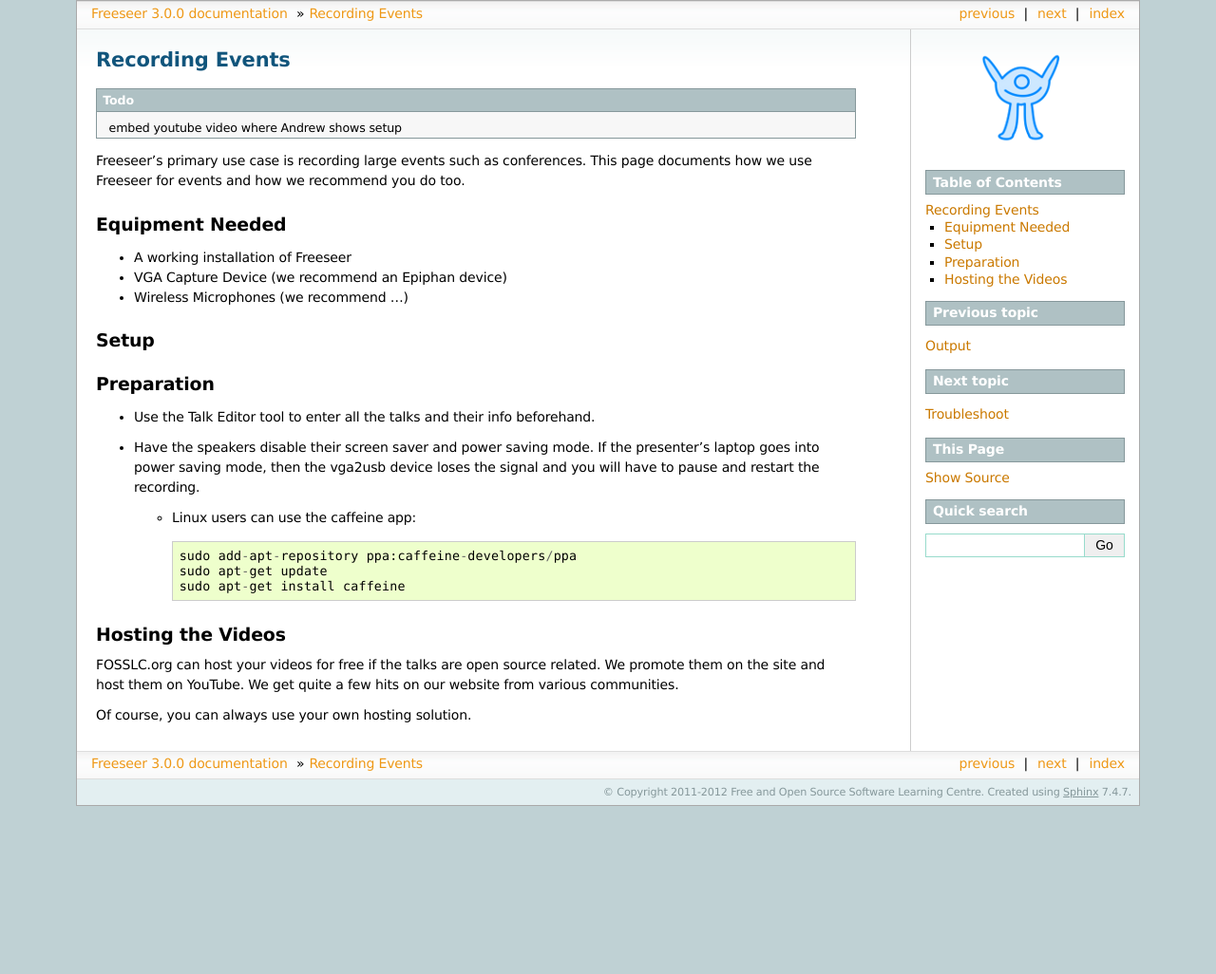
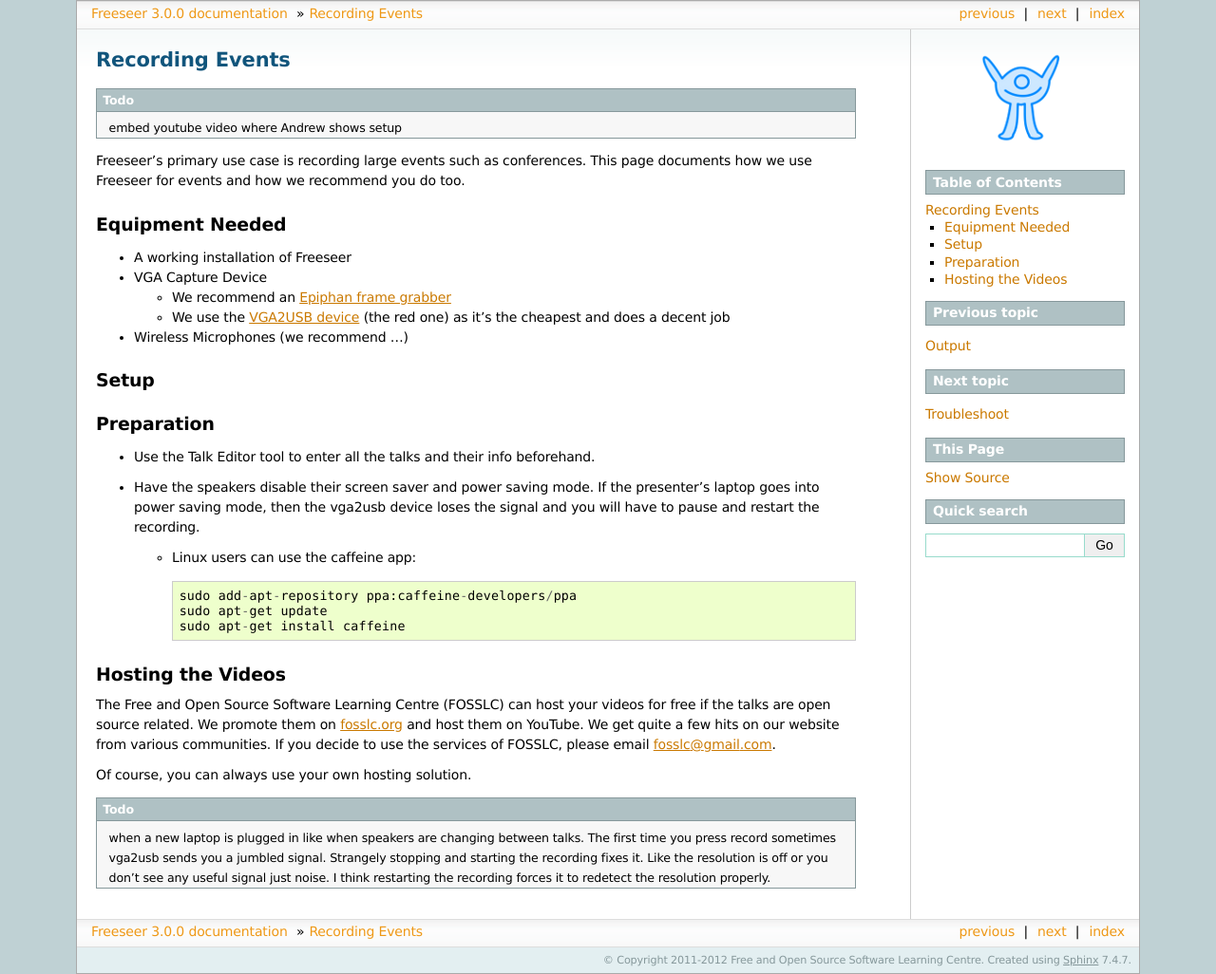
Before and after one commit to Freeseer/freeseer, a Sphinx documentation site: the page built from source/record.rst, in a window 1280 px wide. Shown: the whole page at 95% size. Built offline with Sphinx 7.4.7, drawn with Linux system fonts in a browser that asks for light colours; before the commit the page ends 900 px from its top, so only the background shows below that.

Commit message:
Add more content to Recording Events page
- Specify precisely which capture device we use (and link to it)
- Add detailed info about hosting the videos
- Add a todo (some troubleshooting info Thanh mentioned on IRC)

```diff
--- a/source/record.rst
+++ b/source/record.rst
@@ -9,7 +9,11 @@ This page documents how we use Freeseer for events and how we recommend you do t
 Equipment Needed
 -------------
 * A working installation of Freeseer
-* VGA Capture Device (we recommend an Epiphan device)
+* VGA Capture Device
+
+  * We recommend an `Epiphan frame grabber <http://www.epiphan.com/products/frame-grabbers/>`_
+  * We use the `VGA2USB device <http://www.epiphan.com/products/frame-grabbers/vga2usb/>`_ (the red one)
+    as it's the cheapest and does a decent job
 * Wireless Microphones (we recommend ...)
 
 Setup
@@ -33,8 +37,16 @@ Preparation
 
 Hosting the Videos
 ------------------
-FOSSLC.org can host your videos for free if the talks are open source related.
-We promote them on the site and host them on YouTube.
+The Free and Open Source Software Learning Centre (FOSSLC) can host your videos
+for free if the talks are open source related.
+We promote them on `fosslc.org <http://fosslc.org>`_ and host them on YouTube.
 We get quite a few hits on our website from various communities.
+If you decide to use the services of FOSSLC, please email fosslc@gmail.com.
 
 Of course, you can always use your own hosting solution.
+
+.. todo:: when a new laptop is plugged in like when speakers are  changing between talks. The first time you press record
+          sometimes vga2usb sends you a jumbled signal.
+          Strangely stopping and starting the recording
+          fixes it. Like the resolution is off or you don't see any useful signal just noise.
+          I think restarting the recording forces it to redetect the resolution properly.
```
